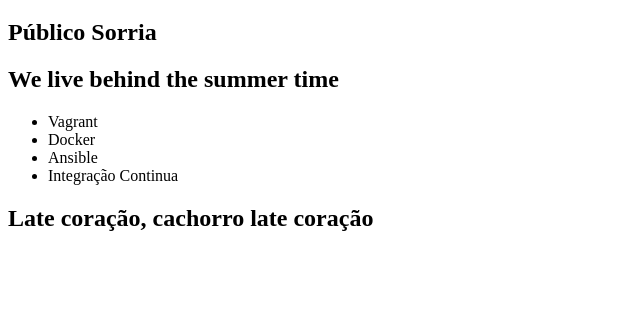
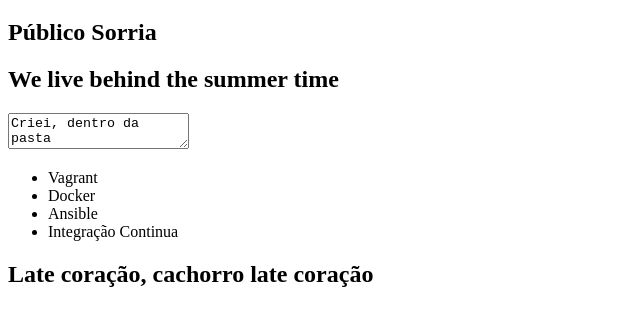
Before and after one commit to slpngl/git-alr, a plain HTML site: page index.html in a window 1280 px wide. Shown: the part 61-386 px from the top of the page, without its empty margins (0-640 px from the left). Drawn offline with Linux system fonts and the light colour scheme.

Commit message:
pospush1

```diff
--- a/index.html
+++ b/index.html
@@ -8,7 +8,19 @@
   <h1>Que alegria</h1>
   <h2>Público Sorria </h2>
   <h2>We live behind the summer time </h2>
+<textarea>
+Criei, dentro da pasta /slpngl/cursoGithub as pastas referente à
+servidor/projeto/copia.
+O projeto foi clonado dentro da pasta /copia/cprojeto1.
 
+O push foi feito com sucesso (a partir da pasta projeto)
+-
+commit póspush -> não se se eu fiz , pq não deu certo.
+
+commit póspush1 -> tentar salvar o arquivo em projeto e baixa-lo em projeto1
+dentro de cópia
+
+</textarea>
   <ul>
         <li>Vagrant</li>
         <li>Docker</li>
```
